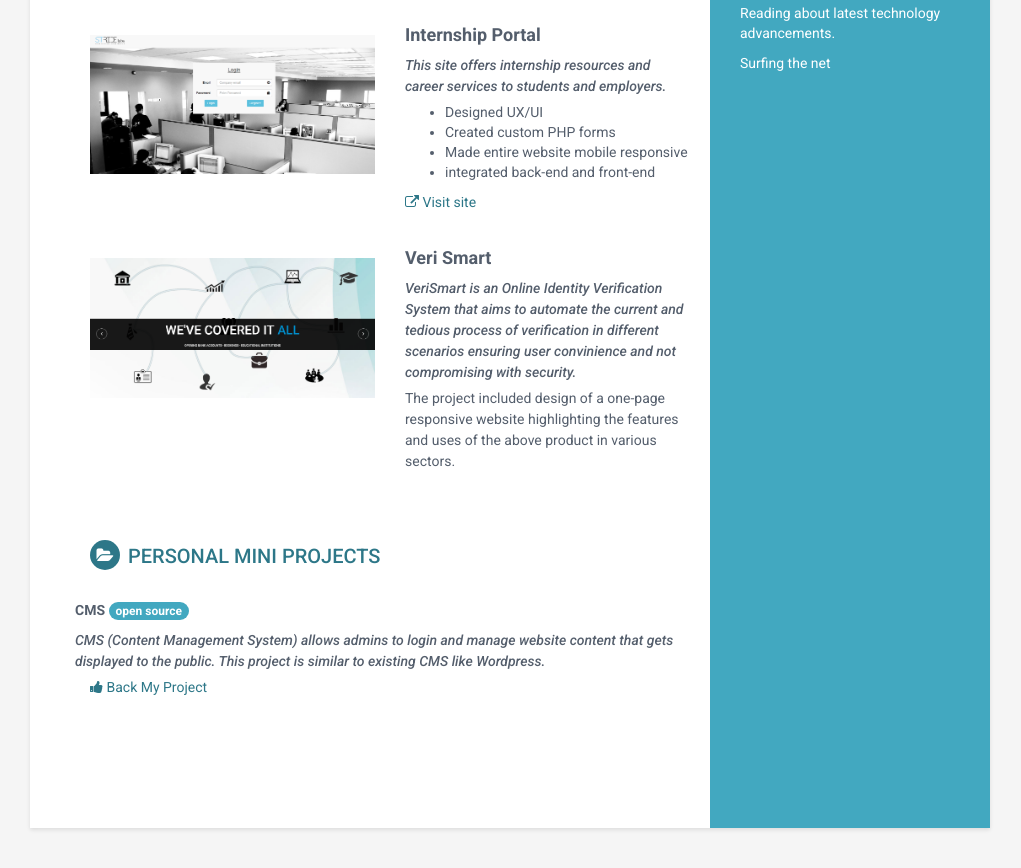
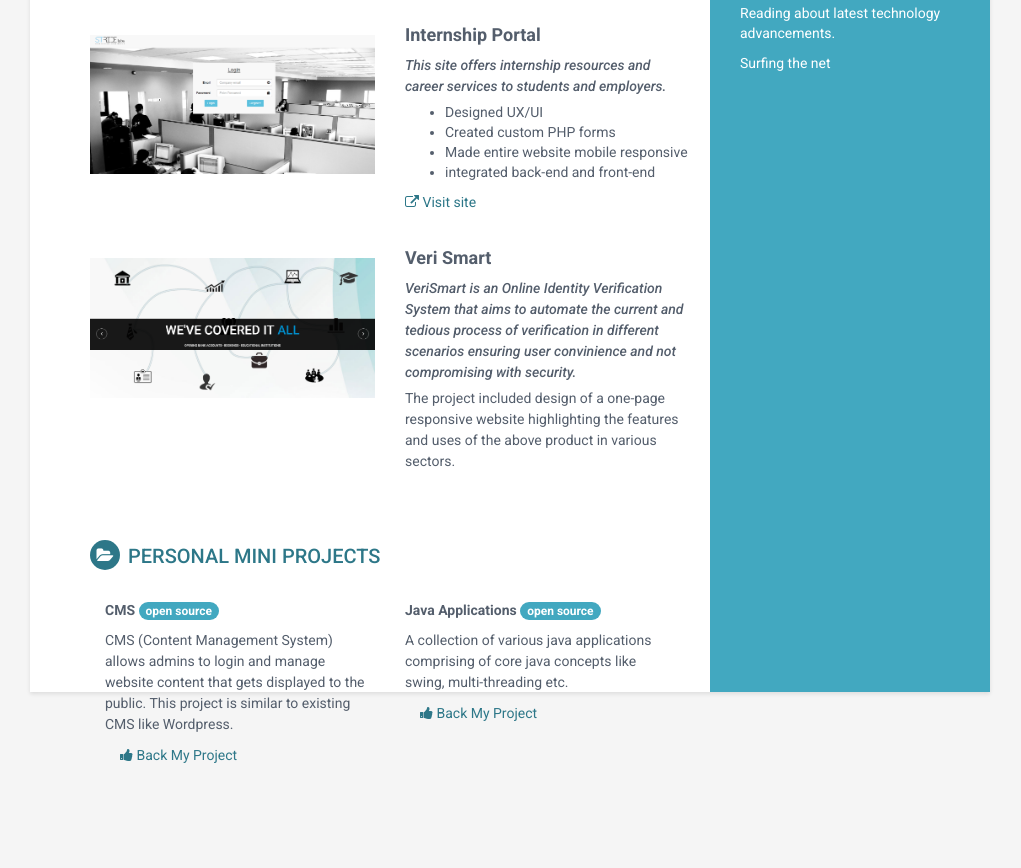
Before and after one commit to Keerthana1996/Keerthana1996.github.io, a plain HTML site: page index.html in a window 1280 px wide. Shown: the part 1112-1980 px from the top of the page, without its empty margins (130-1151 px from the left). After the commit the page ends 1924 px from the top, so only its background shows below. Drawn offline with Linux system fonts and the light colour scheme.

Commit message:
Added Mini projects

```diff
--- a/index.html
+++ b/index.html
@@ -178,11 +178,16 @@
 
 	    <section class="section projects-section">
                 <h2 class="section-title"><i class="fa fa-folder-open"></i>Personal Mini Projects</h2>
-			<div class="item row">
+			<div class="item col-md-6 col-xs-12">
 				<h5 class="title">CMS <span class="badge" style="background-color:#42A8C0;" >open source</span></h5>
-                                <p class="project-title">CMS (Content Management System) allows admins to login and manage website
+                                <p>CMS (Content Management System) allows admins to login and manage website
 				content that gets displayed to the public. This project is similar to existing CMS like Wordpress.</p>
-                             	<p class="col-md-7"><a class="more-link" href="https://github.com/Keerthana1996/Shielded/" target="_blank"><i class="fa fa-thumbs-up"></i> Back My Project</a></p>
+                             	<p class="col-md-7"><a class="more-link" href="https://github.com/Keerthana1996/CMS" target="_blank"><i class="fa fa-thumbs-up"></i> Back My Project</a></p>
+                         </div><!--//item-->
+		    	<div class="item col-md-6 col-xs-12">
+				<h5 class="title">Java Applications <span class="badge" style="background-color:#42A8C0;" >open source</span></h5>
+                                <p>A collection of various java applications comprising of core java concepts like swing, multi-threading etc.</p>
+                             	<p class="col-md-7"><a class="more-link" href="https://github.com/Keerthana1996/Java-Applications" target="_blank"><i class="fa fa-thumbs-up"></i> Back My Project</a></p>
                          </div><!--//item-->
             </section><!--//section-->
 
```
